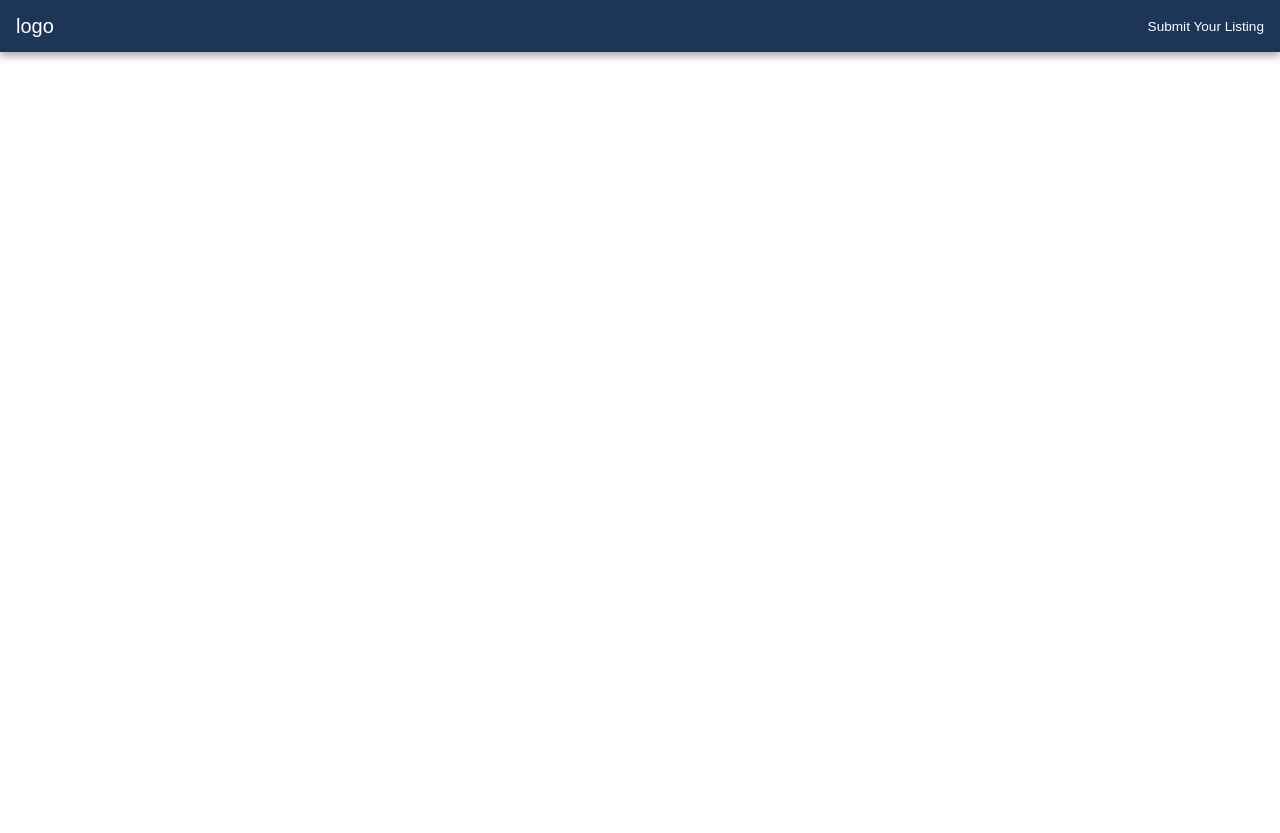
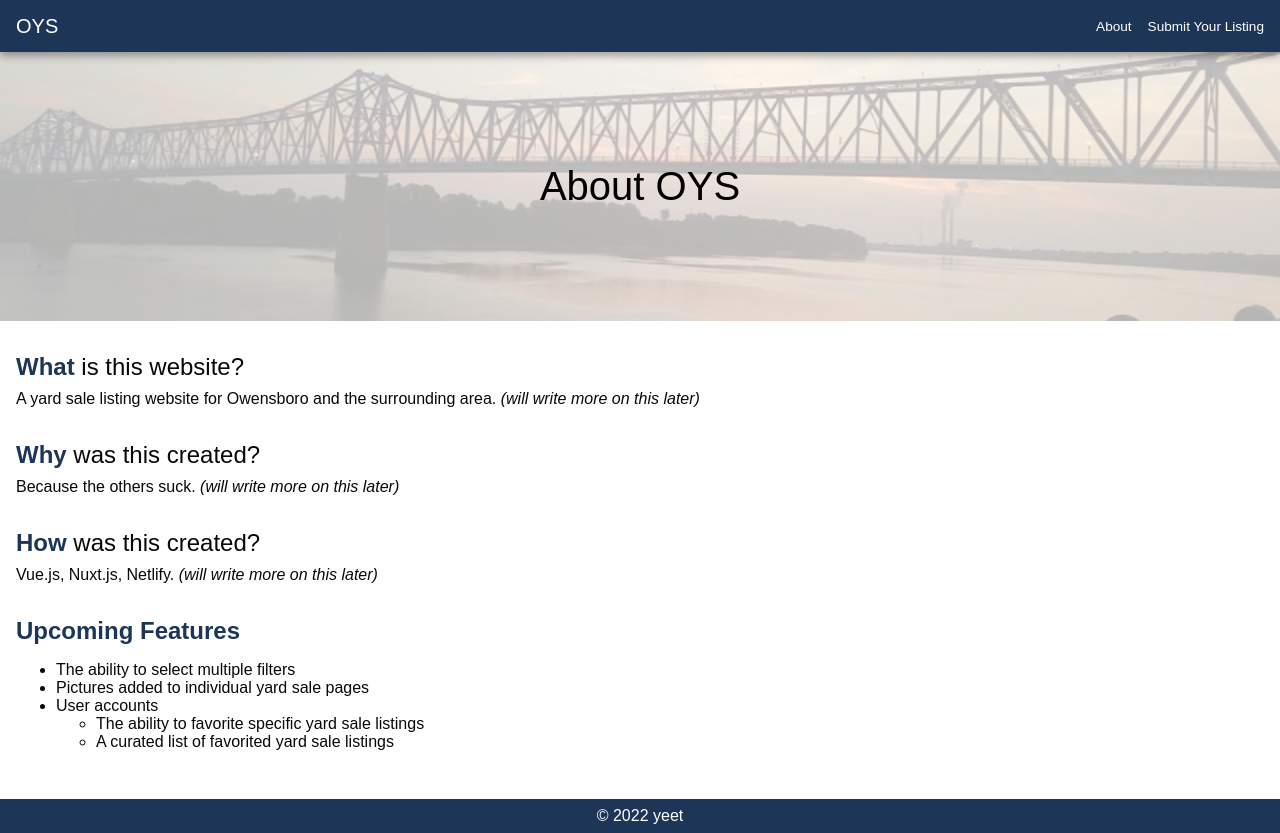
Before and after one commit to charliedr/owensboro-yard-sales, a Nuxt app: page /about in a window 1280 px wide. Before the commit the page ends 800 px from the top, so only its background shows below. Built offline with nearby package versions, Linux system fonts and the light colour scheme.

Commit message:
About page + filter revamp
Set up an about page + started revamping the filter system.

```diff
--- a/components/ListingList.vue
+++ b/components/ListingList.vue
@@ -3,6 +3,7 @@
     <!-- FILTERING -->
     <div class="listingList__filters">
       <!-- <button @click="filterListClear">All</button> -->
+      <button @click="filterListings" value="Baby Supplies">Baby Supplies</button>
       <button @click="filterListings" value="Electronics">Electronics</button>
       <button @click="filterListings" value="Toys">Toys</button>
       <button @click="filterListings" value="Clothing">Clothing</button>
@@ -15,7 +16,11 @@
       <button @click="filterListings" value="Holiday Items">
         Holiday Items
       </button>
-      <button v-if="filteredListVisible" @click="filterListClear" class="clear-filters">
+      <button
+        v-if="filteredListVisible"
+        @click="filterListClear"
+        class="clear-filters"
+      >
         Clear Filters
       </button>
     </div>
@@ -130,10 +135,10 @@ export default {
       // Prevents duplicate filters from being added
       if (!this.activeFilters.includes(e.target.value)) {
         this.activeFilters.push(e.target.value);
-        console.log(this.activeFilters);
+        // console.log(this.activeFilters);
       } else {
         this.activeFilters.pop();
-        console.log("activeFilters already contains: " + e.target.value + ", removing selected filter.");
+        // console.log("activeFilters already contains: " + e.target.value + ", removing selected filter.");
       }
 
       const filtered = this.listings.filter((listing) =>
@@ -295,6 +300,8 @@ export default {
         width: 100%;
 
         a {
+          text-align: center;
+          text-decoration: none;
           border-radius: 0.75rem;
           padding: 0.75rem 1rem;
           font-weight: 600;
--- a/components/Navbar.vue
+++ b/components/Navbar.vue
@@ -2,11 +2,12 @@
   <header class="navbar">
     <div class="navbar__wrapper container">
       <NuxtLink to="/" exact>
-        <span class="logo">logo</span>
+        <span class="logo">OYS</span>
       </NuxtLink>
-      <NuxtLink to="/">
-        Submit Your Listing
-      </NuxtLink>
+      <div class="navbar__links">
+        <NuxtLink to="/about"> About </NuxtLink>
+        <NuxtLink to="/"> Submit Your Listing </NuxtLink>
+      </div>
     </div>
   </header>
 </template>
@@ -15,7 +16,7 @@
 export default {};
 </script>
 
-<style>
+<style lang="scss">
 .navbar {
   position: fixed;
   top: 0;
@@ -23,16 +24,14 @@ export default {};
   width: 100%;
   background: #1d3557;
   color: #ffffff;
-  box-shadow: 0 .25rem .5rem rgba(0,0,0,.35);
-}
+  box-shadow: 0 0.25rem 0.5rem rgba(0, 0, 0, 0.35);
 
-.navbar__wrapper {
+  &__wrapper {
     display: flex;
     flex-direction: row;
     align-items: center;
     justify-content: space-between;
     padding: 1rem;
-}
 
     a {
       display: flex;
@@ -40,11 +39,6 @@ a {
       justify-content: center;
       text-decoration: none;
     }
-
-/* a:nth-of-type(2) {
-  height: 32px;
-} */
-
     .logo {
       color: #ffffff;
       font-size: 20px;
@@ -52,18 +46,17 @@ a {
       font-weight: 500;
     }
 
+  }
+
+  &__links {
+    display: flex;
+
     a {
-  font-size: .85rem;
+      font-size: 0.85rem;
       font-weight: normal;
       color: #ffffff;
+      margin-left: 1rem;
     }
-
-@media (min-width: 769px) {
   }
-
-@media (min-width: 1020px) {
-}
-
-@media (min-width: 1200px) {
 }
 </style>
--- /dev/null
+++ b/pages/about.vue
@@ -0,0 +1,112 @@
+<template>
+  <div>
+    <section class="hero">
+      <div class="hero__wrapper">
+        <!-- <h1 class="hero__wrapper--title">{{ $nuxt.$route.name }}</h1> -->
+        <h1 class="hero__wrapper--title">About OYS</h1>
+      </div>
+    </section>
+    <div class="content">
+      <h2><span>What</span> is this website?</h2>
+      <p>
+        A yard sale listing website for Owensboro and the surrounding area.
+        <i>(will write more on this later)</i>
+      </p>
+
+      <h2><span>Why</span> was this created?</h2>
+      <p>Because the others suck. <i>(will write more on this later)</i></p>
+
+      <h2><span>How</span> was this created?</h2>
+      <p>Vue.js, Nuxt.js, Netlify. <i>(will write more on this later)</i></p>
+
+      <h2><span>Upcoming Features</span></h2>
+      <ul>
+        <li>The ability to select multiple filters</li>
+        <li>Pictures added to individual yard sale pages</li>
+        <li>User accounts</li>
+        <ul>
+          <li>The ability to favorite specific yard sale listings</li>
+          <li>A curated list of favorited yard sale listings</li>
+        </ul>
+      </ul>
+    </div>
+  </div>
+</template>
+
+<script></script>
+
+<style lang="scss" scoped>
+.hero {
+  display: flex;
+  position: relative;
+  flex-direction: column;
+  align-items: flex-start;
+  justify-content: center;
+  background: url("~static/owensboro-bridge.jpg"), rgba(255, 255, 255, 0.7);
+  background-size: cover;
+  background-position: center center;
+  background-repeat: no-repeat;
+  background-blend-mode: overlay;
+  padding: 2rem 0;
+  margin-top: 52px;
+
+  &__wrapper {
+    padding: 1rem;
+
+    &--title {
+      font-size: 1.8rem;
+      font-weight: 500;
+      max-width: 20ch;
+      margin: 0;
+    }
+
+    span {
+      display: block;
+      margin-top: 0.5rem;
+    }
+  }
+}
+
+.content {
+  color: #080808;
+  padding: 2rem 1rem;
+
+  > h2 {
+    font-weight: 400;
+    margin-top: 0;
+    margin-bottom: 0.5rem;
+
+    > span {
+      color: #1d3557;
+      font-weight: 600;
+    }
+  }
+
+  p {
+    font-size: 1rem;
+    line-height: 1.25rem;
+    margin-top: 0;
+    margin-bottom: 2rem;
+  }
+}
+
+@media (min-width: 769px) {
+  .hero {
+    padding: 6rem 0;
+    display: flex;
+    align-items: center;
+    justify-content: center;
+
+    &__wrapper {
+      display: flex;
+      align-items: center;
+      justify-content: center;
+      flex-direction: column;
+
+      &--title {
+        font-size: 2.5rem;
+      }
+    }
+  }
+}
+</style>
--- a/pages/index.vue
+++ b/pages/index.vue
@@ -2,15 +2,17 @@
   <div>
     <section class="hero">
       <div class="hero__wrapper">
-        <h1 class="hero__wrapper--title">home page yeet</h1>
-        <span>Shift + Alt + F</span>
+        <h1 class="hero__wrapper--title">Owensboro Yard Sales</h1>
+        <!-- <span>Shift + Alt + F</span> -->
       </div>
     </section>
     <section class="cta-section">
       <h2 class="cta-section__title">
-        <span>Have a yard sale coming up?</span><br><span>Post it here!</span>
+        <span>Have a yard sale coming up?</span><br /><span>Post it here!</span>
       </h2>
-      <a class="cta-section__button" href="https://google.com" target="_blank">Submit Your Listing</a>
+      <a class="cta-section__button" href="https://google.com" target="_blank"
+        >Submit Your Listing</a
+      >
     </section>
     <div class="content">
       <h1 class="content__title">Upcoming Yard Sales</h1>
@@ -86,11 +88,12 @@ export default {
     background: #fff;
     color: #1d3557;
     font-weight: 600;
+    text-decoration: none;
   }
 }
 
 .content {
-    &__title {
+  &__title {
     font-size: 1.5rem;
     font-weight: 500;
     color: #080808;
@@ -114,10 +117,6 @@ export default {
       justify-content: center;
       flex-direction: column;
 
-      &--hashtag {
-        font-size: 1.5rem;
-      }
-
       &--title {
         font-size: 2.5rem;
       }
--- a/pages/listing/_id.vue
+++ b/pages/listing/_id.vue
@@ -19,7 +19,9 @@
       </div>
       <h3 class="listing__content--subheading">Categories:</h3>
       <p class="listing__content--category">{{ category }}</p>
-      <h3 v-if="description" class="listing__content--subheading">Description:</h3>
+      <h3 v-if="description" class="listing__content--subheading">
+        Description:
+      </h3>
       <p v-if="description" class="listing__content--desc">{{ description }}</p>
       <a :href="`${directionsLink}`" target="_blank" class="btn-directions"
         >Get Directions</a
@@ -115,6 +117,12 @@ export default {
 }
 
 .btn-directions {
+  display: flex;
+  align-items: center;
+  justify-content: center;
+  font-size: 1rem;
+  text-align: center;
+  text-decoration: none;
   border-radius: 0.75rem;
   padding: 0.75rem 1rem;
   background: #1d3557;
@@ -158,9 +166,11 @@ export default {
       margin: 0;
     }
 
-    &--category,
+    &--category {
+      margin: 0.5rem 0 1.5rem 0;
+    }
     &--desc {
-      margin: 0.5rem 0 1.5rem 0;
+      margin: 0.5rem 0 2.5rem 0;
     }
 
     &--image-wrapper {
--- a/store/index.js
+++ b/store/index.js
@@ -6,7 +6,7 @@ export const state = () => ({
       date: "June 1-3",
       time: "7am - 2pm",
       address: "P. Sherman, 42 Wallaby Way",
-      category: "Electronics, Toys, Holiday Items, Trading Cards, Clothing, Pet Supplies",
+      category: "Baby Supplies, Electronics, Toys, Holiday Items, Trading Cards, Clothing, Pet Supplies",
       directionsLink: "https://www.google.com/maps/dir//42+Rock+Wallaby+Way,+Blaxland+NSW+2774,+Australia/data=!4m6!4m5!1m1!4e2!1m2!1m1!1s0x6b12883f97111b4b:0x72042424009f2705?sa=X&ved=2ahUKEwjM_pei-KH3AhVNVd8KHc58B7gQwwV6BAg8EAM",
       description:
         "Sed ut perspiciatis unde omnis iste natus error sit voluptatem.",
```
Lines whose indentation alone changed are shown as unchanged.
